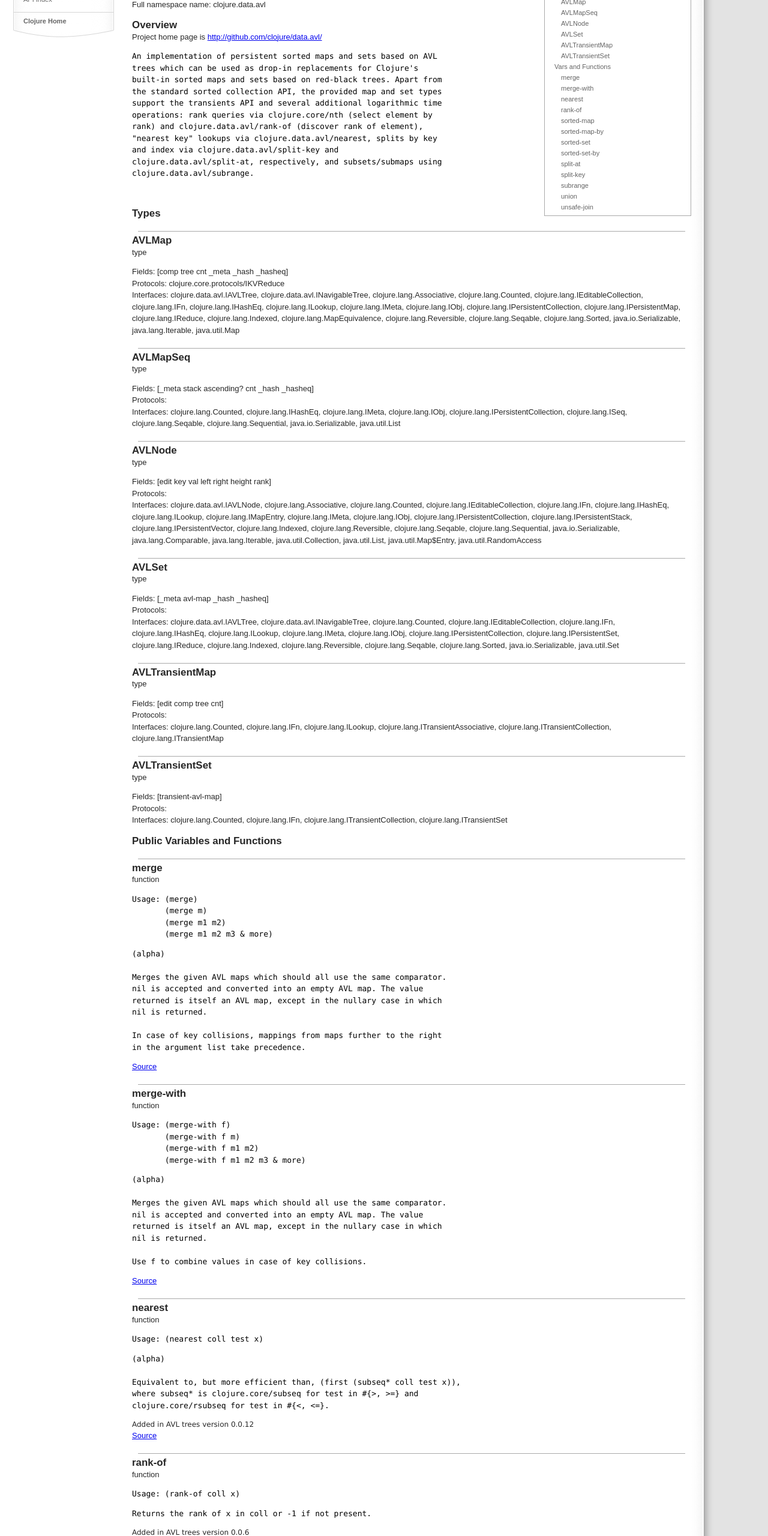
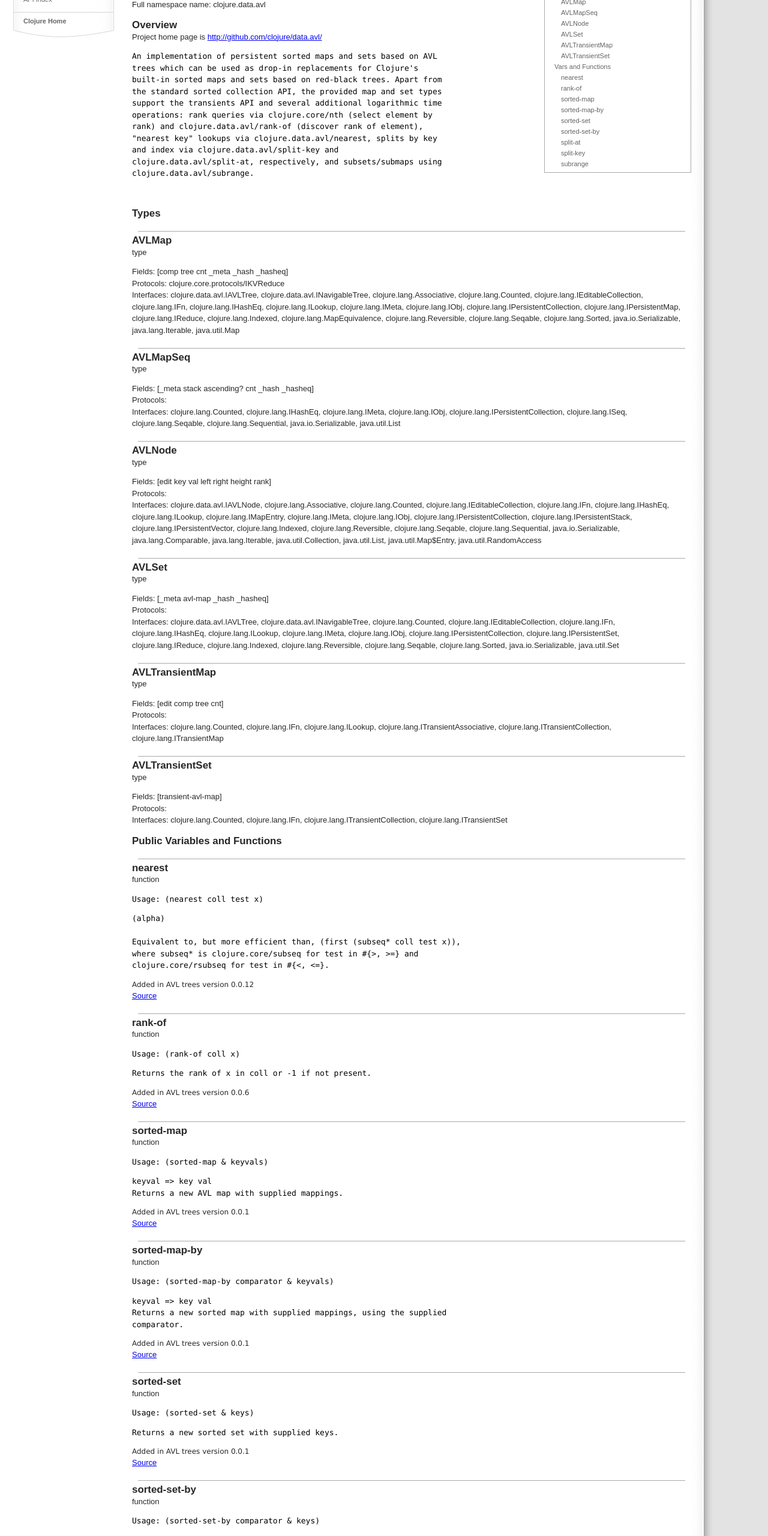
Before and after one commit to clojure/data.avl, a plain HTML site: page index.html in a window 1280 px wide. Shown: the part 180-2740 px from the top of the page at 60% size. Drawn offline with Linux system fonts and the light colour scheme.

Commit message:
Autodoc commit for master/e0072a2c

```diff
--- a/index.html
+++ b/index.html
@@ -72,12 +72,6 @@ namespace.
   </div><div class="toc-section" style="margin-left: 1em;">
     <a style="margin-top: 3px;" href="#var-section">Vars and Functions</a>
     <div class="toc-entry" style="margin-left: 1em;">
-      <a href="#clojure.data.avl/merge" class="toc-entry-anchor">merge</a>
-
-    </div><div class="toc-entry" style="margin-left: 1em;">
-      <a href="#clojure.data.avl/merge-with" class="toc-entry-anchor">merge-with</a>
-
-    </div><div class="toc-entry" style="margin-left: 1em;">
       <a href="#clojure.data.avl/nearest" class="toc-entry-anchor">nearest</a>
 
     </div><div class="toc-entry" style="margin-left: 1em;">
@@ -103,12 +97,6 @@ namespace.
 
     </div><div class="toc-entry" style="margin-left: 1em;">
       <a href="#clojure.data.avl/subrange" class="toc-entry-anchor">subrange</a>
-
-    </div><div class="toc-entry" style="margin-left: 1em;">
-      <a href="#clojure.data.avl/union" class="toc-entry-anchor">union</a>
-
-    </div><div class="toc-entry" style="margin-left: 1em;">
-      <a href="#clojure.data.avl/unsafe-join" class="toc-entry-anchor">unsafe-join</a>
 
     </div>
   </div><div class="toc-section" style="margin-left: 1em;">
@@ -206,51 +194,6 @@ clojure.data.avl/subrange.</pre>
   <div id="var-entry">
     <br />
     <hr />
-    <h2 id="clojure.data.avl/merge">merge</h2>
-    <span id="var-type">function</span><br />
-    <pre id="var-usage">Usage: (merge)
-       (merge m)
-       (merge m1 m2)
-       (merge m1 m2 m3 &amp; more)
-</pre>
-    <pre id="var-docstr">(alpha)
-
-Merges the given AVL maps which should all use the same comparator.
-nil is accepted and converted into an empty AVL map. The value
-returned is itself an AVL map, except in the nullary case in which
-nil is returned.
-
-In case of key collisions, mappings from maps further to the right
-in the argument list take precedence.</pre>
-    <pre id="var-specs"></pre>
-
-
-    <a id="var-source" href="https://github.com/clojure/data.avl/blob/7dc39e8b4e5ff331dc4624a8b21256c776f81385/src/main/clojure/clojure/data/avl.clj#L2241">Source</a>
-  </div><div id="var-entry">
-    <br />
-    <hr />
-    <h2 id="clojure.data.avl/merge-with">merge-with</h2>
-    <span id="var-type">function</span><br />
-    <pre id="var-usage">Usage: (merge-with f)
-       (merge-with f m)
-       (merge-with f m1 m2)
-       (merge-with f m1 m2 m3 &amp; more)
-</pre>
-    <pre id="var-docstr">(alpha)
-
-Merges the given AVL maps which should all use the same comparator.
-nil is accepted and converted into an empty AVL map. The value
-returned is itself an AVL map, except in the nullary case in which
-nil is returned.
-
-Use f to combine values in case of key collisions.</pre>
-    <pre id="var-specs"></pre>
-
-
-    <a id="var-source" href="https://github.com/clojure/data.avl/blob/7dc39e8b4e5ff331dc4624a8b21256c776f81385/src/main/clojure/clojure/data/avl.clj#L2269">Source</a>
-  </div><div id="var-entry">
-    <br />
-    <hr />
     <h2 id="clojure.data.avl/nearest">nearest</h2>
     <span id="var-type">function</span><br />
     <pre id="var-usage">Usage: (nearest coll test x)
@@ -263,7 +206,7 @@ clojure.core/rsubseq for test in #{&lt;, &lt;=}.</pre>
     <pre id="var-specs"></pre>
     <span class="var-added"><span id="content">Added in AVL trees version 0.0.12</span><br /></span>
 
-    <a id="var-source" href="https://github.com/clojure/data.avl/blob/7dc39e8b4e5ff331dc4624a8b21256c776f81385/src/main/clojure/clojure/data/avl.clj#L2092">Source</a>
+    <a id="var-source" href="https://github.com/clojure/data.avl/blob/579118e7572234ab619b4e9105761f90d4453730/src/main/clojure/clojure/data/avl.clj#L1919">Source</a>
   </div><div id="var-entry">
     <br />
     <hr />
@@ -275,7 +218,7 @@ clojure.core/rsubseq for test in #{&lt;, &lt;=}.</pre>
     <pre id="var-specs"></pre>
     <span class="var-added"><span id="content">Added in AVL trees version 0.0.6</span><br /></span>
 
-    <a id="var-source" href="https://github.com/clojure/data.avl/blob/7dc39e8b4e5ff331dc4624a8b21256c776f81385/src/main/clojure/clojure/data/avl.clj#L2086">Source</a>
+    <a id="var-source" href="https://github.com/clojure/data.avl/blob/579118e7572234ab619b4e9105761f90d4453730/src/main/clojure/clojure/data/avl.clj#L1913">Source</a>
   </div><div id="var-entry">
     <br />
     <hr />
@@ -288,7 +231,7 @@ Returns a new AVL map with supplied mappings.</pre>
     <pre id="var-specs"></pre>
     <span class="var-added"><span id="content">Added in AVL trees version 0.0.1</span><br /></span>
 
-    <a id="var-source" href="https://github.com/clojure/data.avl/blob/7dc39e8b4e5ff331dc4624a8b21256c776f81385/src/main/clojure/clojure/data/avl.clj#L2038">Source</a>
+    <a id="var-source" href="https://github.com/clojure/data.avl/blob/579118e7572234ab619b4e9105761f90d4453730/src/main/clojure/clojure/data/avl.clj#L1865">Source</a>
   </div><div id="var-entry">
     <br />
     <hr />
@@ -302,7 +245,7 @@ comparator.</pre>
     <pre id="var-specs"></pre>
     <span class="var-added"><span id="content">Added in AVL trees version 0.0.1</span><br /></span>
 
-    <a id="var-source" href="https://github.com/clojure/data.avl/blob/7dc39e8b4e5ff331dc4624a8b21256c776f81385/src/main/clojure/clojure/data/avl.clj#L2053">Source</a>
+    <a id="var-source" href="https://github.com/clojure/data.avl/blob/579118e7572234ab619b4e9105761f90d4453730/src/main/clojure/clojure/data/avl.clj#L1880">Source</a>
   </div><div id="var-entry">
     <br />
     <hr />
@@ -314,7 +257,7 @@ comparator.</pre>
     <pre id="var-specs"></pre>
     <span class="var-added"><span id="content">Added in AVL trees version 0.0.1</span><br /></span>
 
-    <a id="var-source" href="https://github.com/clojure/data.avl/blob/7dc39e8b4e5ff331dc4624a8b21256c776f81385/src/main/clojure/clojure/data/avl.clj#L2071">Source</a>
+    <a id="var-source" href="https://github.com/clojure/data.avl/blob/579118e7572234ab619b4e9105761f90d4453730/src/main/clojure/clojure/data/avl.clj#L1898">Source</a>
   </div><div id="var-entry">
     <br />
     <hr />
@@ -326,7 +269,7 @@ comparator.</pre>
     <pre id="var-specs"></pre>
     <span class="var-added"><span id="content">Added in AVL trees version 0.0.1</span><br /></span>
 
-    <a id="var-source" href="https://github.com/clojure/data.avl/blob/7dc39e8b4e5ff331dc4624a8b21256c776f81385/src/main/clojure/clojure/data/avl.clj#L2077">Source</a>
+    <a id="var-source" href="https://github.com/clojure/data.avl/blob/579118e7572234ab619b4e9105761f90d4453730/src/main/clojure/clojure/data/avl.clj#L1904">Source</a>
   </div><div id="var-entry">
     <br />
     <hr />
@@ -342,7 +285,7 @@ Equivalent to, but more efficient than,
     <pre id="var-specs"></pre>
     <span class="var-added"><span id="content">Added in AVL trees version 0.0.12</span><br /></span>
 
-    <a id="var-source" href="https://github.com/clojure/data.avl/blob/7dc39e8b4e5ff331dc4624a8b21256c776f81385/src/main/clojure/clojure/data/avl.clj#L2132">Source</a>
+    <a id="var-source" href="https://github.com/clojure/data.avl/blob/579118e7572234ab619b4e9105761f90d4453730/src/main/clojure/clojure/data/avl.clj#L1959">Source</a>
   </div><div id="var-entry">
     <br />
     <hr />
@@ -360,7 +303,7 @@ sets, nil if coll does not contain k.</pre>
     <pre id="var-specs"></pre>
     <span class="var-added"><span id="content">Added in AVL trees version 0.0.12</span><br /></span>
 
-    <a id="var-source" href="https://github.com/clojure/data.avl/blob/7dc39e8b4e5ff331dc4624a8b21256c776f81385/src/main/clojure/clojure/data/avl.clj#L2102">Source</a>
+    <a id="var-source" href="https://github.com/clojure/data.avl/blob/579118e7572234ab619b4e9105761f90d4453730/src/main/clojure/clojure/data/avl.clj#L1929">Source</a>
   </div><div id="var-entry">
     <br />
     <hr />
@@ -387,51 +330,7 @@ than, (into (empty coll) (subseq coll &gt;= start &lt;= end)).</pre>
     <pre id="var-specs"></pre>
     <span class="var-added"><span id="content">Added in AVL trees version 0.0.12</span><br /></span>
 
-    <a id="var-source" href="https://github.com/clojure/data.avl/blob/7dc39e8b4e5ff331dc4624a8b21256c776f81385/src/main/clojure/clojure/data/avl.clj#L2147">Source</a>
-  </div><div id="var-entry">
-    <br />
-    <hr />
-    <h2 id="clojure.data.avl/union">union</h2>
-    <span id="var-type">function</span><br />
-    <pre id="var-usage">Usage: (union)
-       (union s)
-       (union s1 s2)
-       (union s1 s2 s3 &amp; more)
-</pre>
-    <pre id="var-docstr">(alpha)
-
-Computes the union of the given AVL sets which should all use the
-same comparator. nil is accepted and converted into an empty AVL
-set. The value returned is itself an AVL set, except in the nullary
-case in which nil is returned.</pre>
-    <pre id="var-specs"></pre>
-
-
-    <a id="var-source" href="https://github.com/clojure/data.avl/blob/7dc39e8b4e5ff331dc4624a8b21256c776f81385/src/main/clojure/clojure/data/avl.clj#L2297">Source</a>
-  </div><div id="var-entry">
-    <br />
-    <hr />
-    <h2 id="clojure.data.avl/unsafe-join">unsafe-join</h2>
-    <span id="var-type">function</span><br />
-    <pre id="var-usage">Usage: (unsafe-join)
-       (unsafe-join coll)
-       (unsafe-join coll1 coll2)
-       (unsafe-join coll1 coll2 coll3 &amp; more)
-</pre>
-    <pre id="var-docstr">(alpha)
-
-ATTN: This function DOES NOT validate its inputs and WILL return
-malformed results if the inputs do not satisfy the contract.
-
-Merges or computes the union of colls. All colls must be AVL
-collections of the same type using the same comparator. If collx
-occurs earlier than colly among the arguments to unsafe-join,
-collx's greatest element must be strictly smaller than the smallest
-element of colly (in the sense determined by the comparator).</pre>
-    <pre id="var-specs"></pre>
-
-
-    <a id="var-source" href="https://github.com/clojure/data.avl/blob/7dc39e8b4e5ff331dc4624a8b21256c776f81385/src/main/clojure/clojure/data/avl.clj#L2213">Source</a>
+    <a id="var-source" href="https://github.com/clojure/data.avl/blob/579118e7572234ab619b4e9105761f90d4453730/src/main/clojure/clojure/data/avl.clj#L1974">Source</a>
   </div>
 </div>
 
```
Also changed, not shown: api-index.html (+2 -6 lines), 1 other file.
